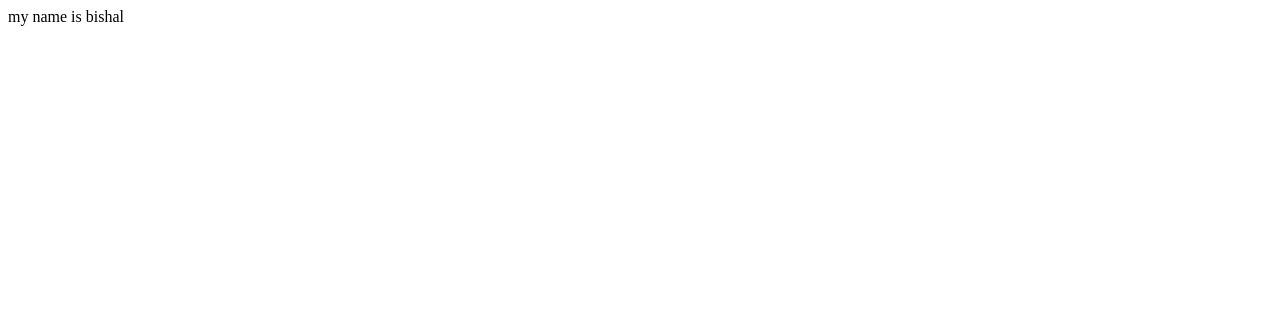
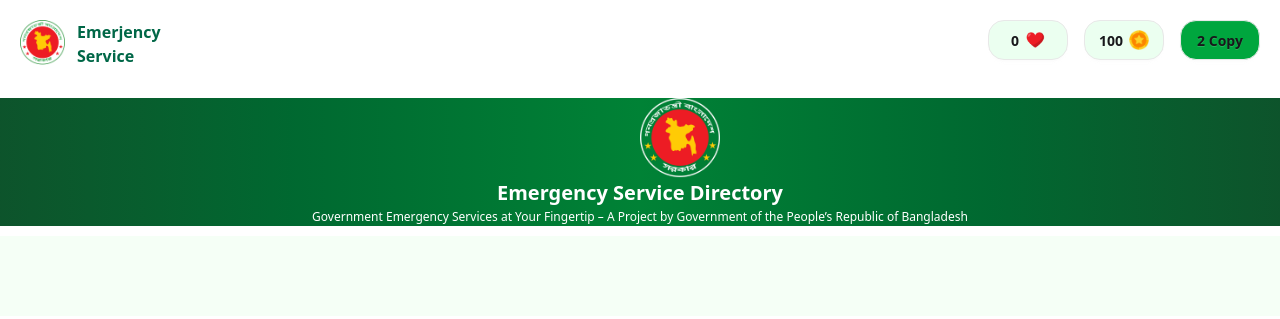
Before and after one commit to Bishal107654/B12-A5-Emergency-Hotline, a plain HTML site: page index.html in a window 1280 px wide. Drawn offline with nearby package versions, Linux system fonts and the light colour scheme.

Commit message:
second comit

```diff
--- a/index.html
+++ b/index.html
@@ -3,9 +3,83 @@
 <head>
     <meta charset="UTF-8">
     <meta name="viewport" content="width=device-width, initial-scale=1.0">
-    <title>Document</title>
+    <link rel="stylesheet" href="https://cdnjs.cloudflare.com/ajax/libs/font-awesome/6.5.0/css/all.min.css">
+    <link href="https://cdn.jsdelivr.net/npm/daisyui@5" rel="stylesheet" type="text/css" />
+<script src="https://cdn.jsdelivr.net/npm/@tailwindcss/browser@4"></script>
+    <title>Assinment-5 : Emerjency Hotline</title>
 </head>
 <body>
-    my name is bishal
+
+
+   <nav class="flex justify-between">
+
+<div class="flex p-5 gap-3">
+       <div>
+         <img class="w-[45px]" src="assets/logo.png" alt="">
+    </div>
+    <h1 class="text-[#006747] font-extrabold">Emerjency <br> Service </h1>
+</div>
+
+
+
+        <div class="flex gap-4 p-5">
+
+ <div>
+             <button class="btn font-bold  bg-[#41ff6b1a] rounded-2xl w-[80px]">0 <img class="w-[20px]" src="assets/heart.png" alt=""></button>
+    </div>
+
+    <div>
+         <button class="btn font-bold  bg-[#41ff6b1a] rounded-2xl w-[80px]">100 <img class="w-[20px]" src="assets/coin.png" alt=""></button>
+    </div>
+    <div>
+        <button class="btn  bg-[#00a63e] rounded-2xl w-[80px]">2 Copy</button>
+    </div>
+
+        </div>
+
+
+   </nav>
+
+
+   <header >
+
+     <div class="bg-gradient-to-r from-green-900 via-green-700 to-green-900">
+
+
+
+                 <img class="w-[80px] mt-[10px] mr-[50%] ml-[50%] 8 " src="assets/logo-dark.png" alt="">
+
+
+        <h1 class="text-[20px] text-[#ffffff] font-bold    text-center">Emergency Service Directory</h1>
+
+        <p class="text-[12px] text-[#ffffff] text-center mb-[10px]">Government Emergency Services at Your Fingertip – A Project by  Government of the People’s Republic of Bangladesh</p>
+
+   </div>
+   </header>
+
+
+
+   <main class="bg-[#f5fff6]">
+
+   <section class="w-11/12 mx-auto py-10 grid lg:grid-cols-12 md:grid-cols-2 grid-cols-1   gap-8 ">
+
+
+
+
+
+
+
+
+
+
+
+
+
+   </section>
+
+   </main>
+
+
+    <script src="script.js"></script>
 </body>
 </html>
```
